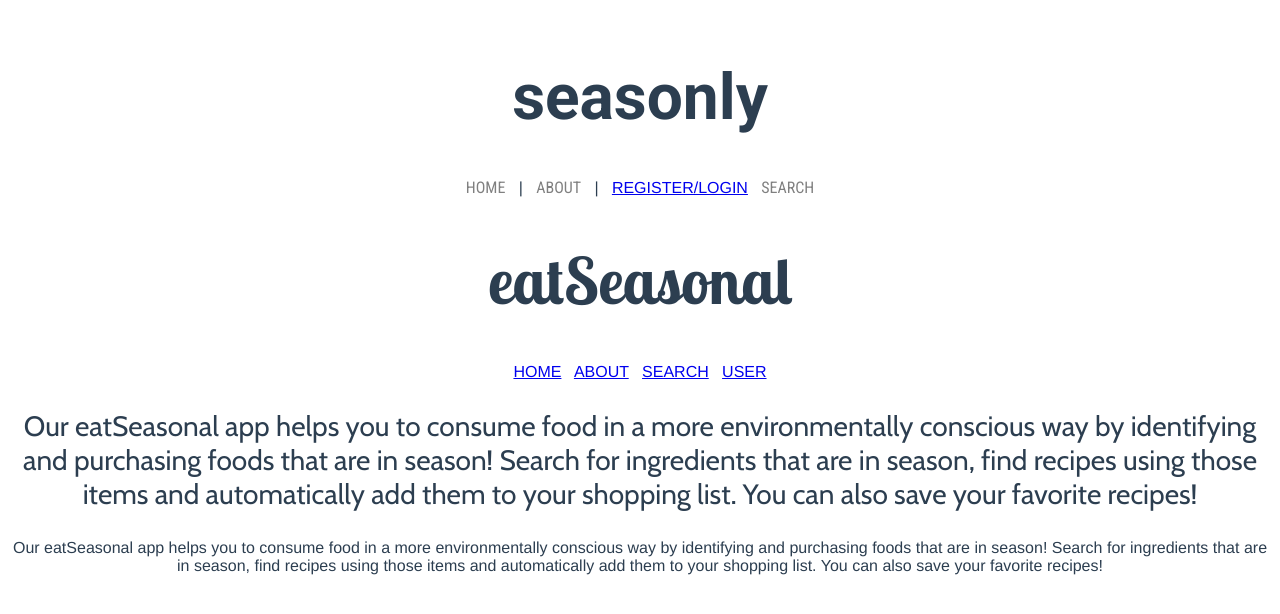
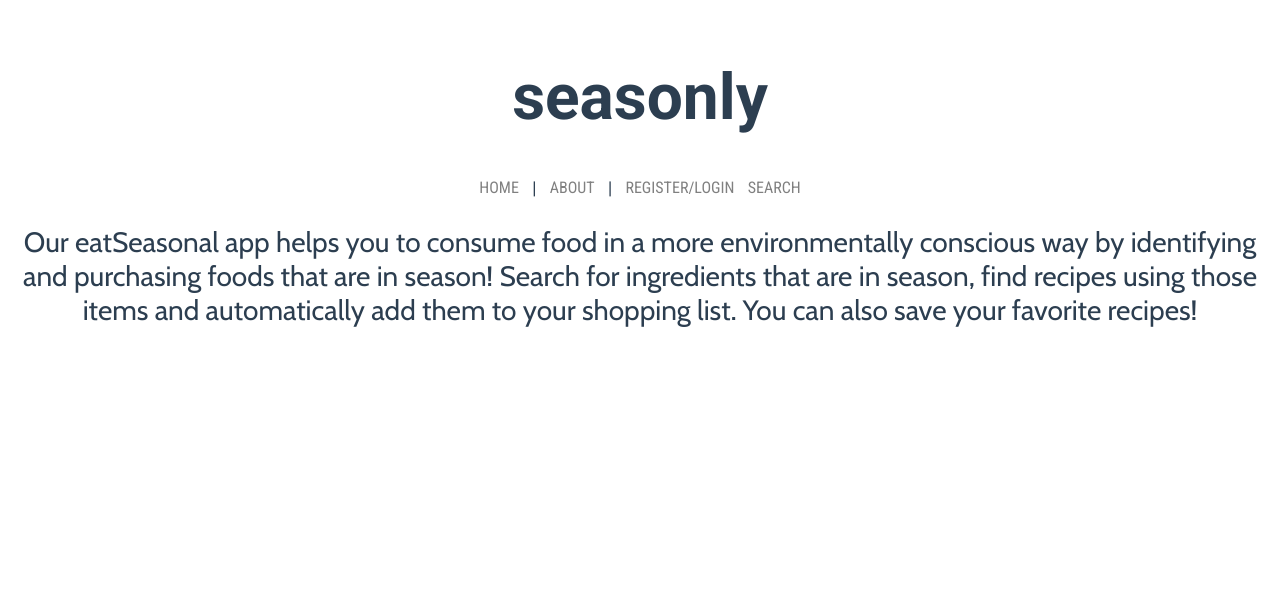
Before and after one commit to team-running-with-scissors/Seasonly, a Vue app: page /#/ in a window 1280 px wide. Shown: the top 614 px of the page. Built offline with nearby package versions, Linux system fonts and the light colour scheme.

Commit message:
chchchchchanges

```diff
--- a/src/App.vue
+++ b/src/App.vue
@@ -7,8 +7,8 @@
         &nbsp;
         <router-link class="link" to="/about">ABOUT</router-link> &nbsp; |
         &nbsp;
-        <router-link v-if="isLoggedIn" to="/user">PROFILE</router-link>
-        <a href="#" v-else @click.prevent="toggleLogin">REGISTER/LOGIN</a>
+        <router-link class="link" v-if="isLoggedIn" to="/user">PROFILE</router-link>
+        <a href="#" class="link" v-else @click.prevent="toggleLogin">REGISTER/LOGIN</a>
         &nbsp;
         <router-link class="link" to="/search">SEARCH</router-link>
       </nav>
--- a/src/components/Home.vue
+++ b/src/components/Home.vue
@@ -1,22 +1,6 @@
 <template>
   <div id="home">
-
-    <h1 class="page-header">eatSeasonal</h1>
-    <nav>
-        <router-link to="/">HOME</router-link>
-        &nbsp;
-        <router-link to="/about">ABOUT</router-link>
-        &nbsp;
-        <router-link to="/search">SEARCH</router-link>
-        &nbsp;
-        <router-link to="/user">USER</router-link>
-      </nav>
-
     <p class="content">Our eatSeasonal app helps you to consume food in a more environmentally conscious way by identifying and purchasing foods that are in season! Search for ingredients that are in season, find recipes using those items and automatically add them to your shopping list. You can also save your favorite recipes!</p>
-
-    <router-view></router-view>
-     <p>Our eatSeasonal app helps you to consume food in a more environmentally conscious way by identifying and purchasing foods that are in season! Search for ingredients that are in season, find recipes using those items and automatically add them to your shopping list. You can also save your favorite recipes!</p>
-
   </div>
 </template>
 
```
